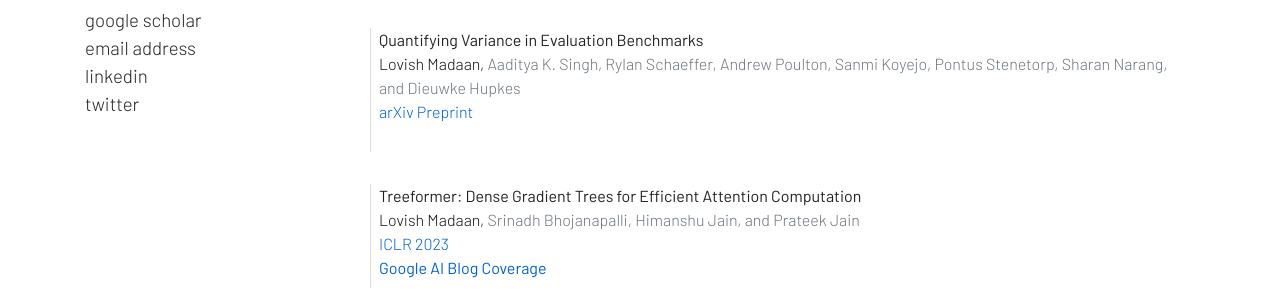
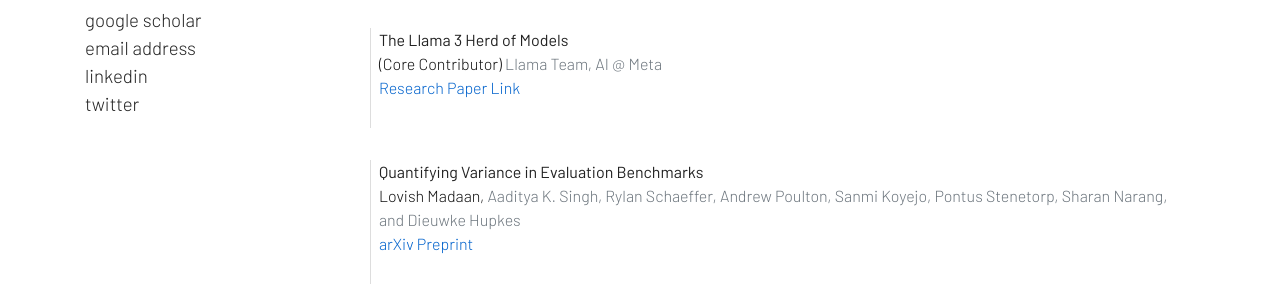
Before and after one commit to lovishmadaan/lovishmadaan.github.io, a plain HTML site: page index.html in a window 1280 px wide. Shown: the part 512-802 px from the top of the page. Drawn offline with nearby package versions, Linux system fonts and the light colour scheme.

Commit message:
update website

```diff
--- a/index.html
+++ b/index.html
@@ -61,6 +61,15 @@
                 </p> -->
 
                 <p class="header pt-5">Publications</p>
+                <div class="py-2">
+                    <p class="paper my-2 pl-2">
+                        <span class="papertitle">The Llama 3 Herd of Models</span><br>
+                        <span class="thisauthor">(Core Contributor)</span>
+                        <span class="defaultauthor">Llama Team, AI @ Meta </span><br>
+                        <span class="conf"><a class="confshort" href="https://arxiv.org/abs/2407.21783" target="_blank">Research Paper Link</a><br>
+                        <br>
+                    </p>
+                </div>
                 <div class="py-2">
                     <p class="paper my-2 pl-2">
                         <span class="papertitle">Quantifying Variance in Evaluation Benchmarks</span><br>
```
